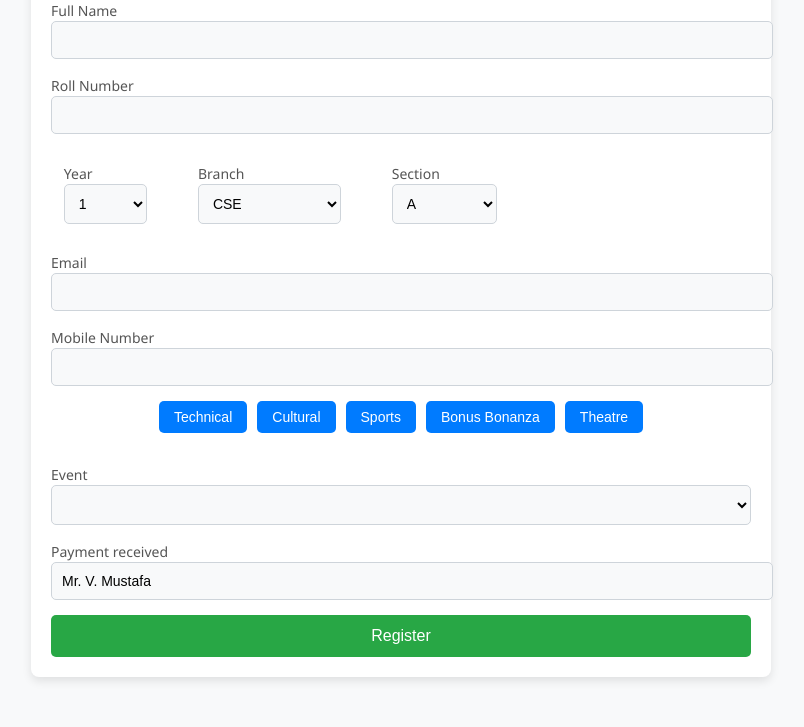
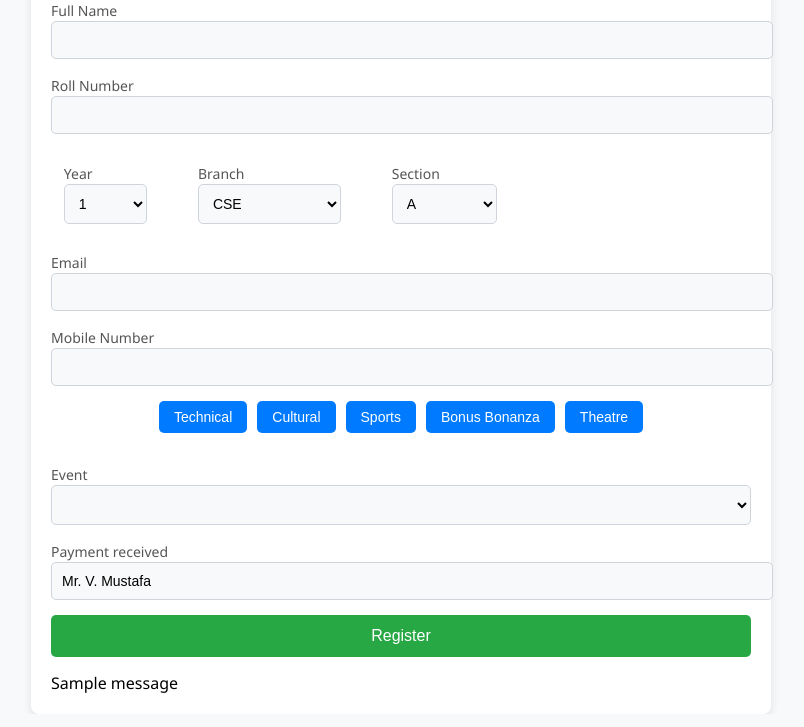
Before and after one commit to HarshaVardhanRao/AshvInternal, a Django app: page / in a window 1280 px wide. Shown: the part 157-884 px from the top of the page, without its empty margins (239-1043 px from the left). Run offline with Django 5.2, Linux system fonts and the light colour scheme; data comes from the database, SQL or seed files in the repository; both versions use the stored data as it was after the commit; tables that the repository leaves empty hold one stand-in row (values such as "Sample post"); one stand-in notice (Sample message) is shown; lists and menus that the app fills with data are empty.

Commit message:
Registrations Start

```diff
--- a/offlineReg/offline/templates/register.html
+++ b/offlineReg/offline/templates/register.html
@@ -11,6 +11,7 @@
             background-color: #f8f9fa;
             margin: 0;
             padding: 0;
+            height: 95vh;
         }
 
         .container {
@@ -212,6 +213,14 @@
                 {{ form.payment_recived }}
             </div>
             <button type="submit">Register</button>
+            {% if messages %}
+    <div class="alert-container">
+        {% for message in messages %}
+            <div class="alert {{ message.tags }}">{{ message }}</div>
+        {% endfor %}
+    </div>
+{% endif %}
+
         </form>
     </div>
 </body>
```
Also changed, not shown: offlineReg/db.sqlite3.
